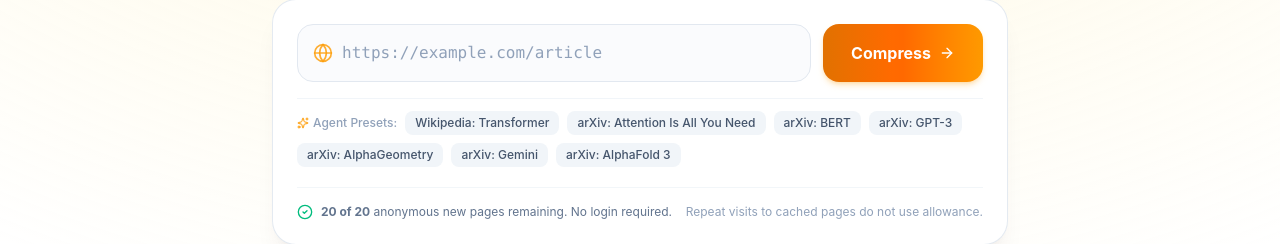
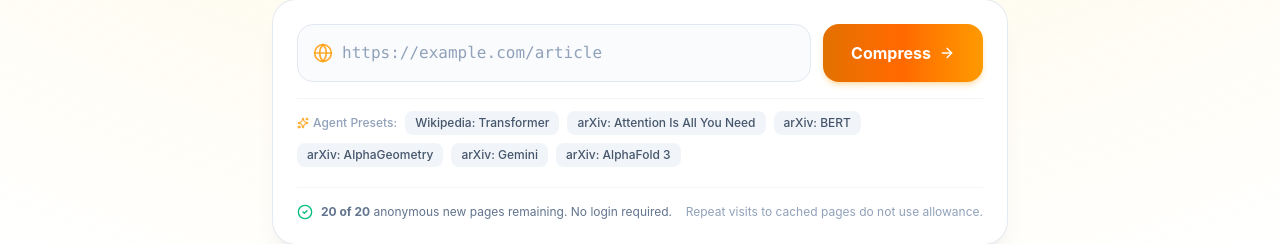
Before and after one commit to sampaiotg/ZipWeb, a React (Vite) app: page / in a window 1280 px wide. Shown: the part 348-592 px from the top of the page. Built offline with nearby package versions, Linux system fonts and the light colour scheme; no server answers.

Commit message:
feat(GoView): remove GPT-3 link from demo list

```diff
--- a/src/components/GoView.tsx
+++ b/src/components/GoView.tsx
@@ -24,10 +24,6 @@ const SAMPLE_PRESETS = [
   {
     name: 'arXiv: BERT',
     url: 'https://arxiv.org/html/1810.04805v2'
-  },
-  {
-    name: 'arXiv: GPT-3',
-    url: 'https://arxiv.org/html/2005.14165v9'
   },
   {
     name: 'arXiv: AlphaGeometry',
```
